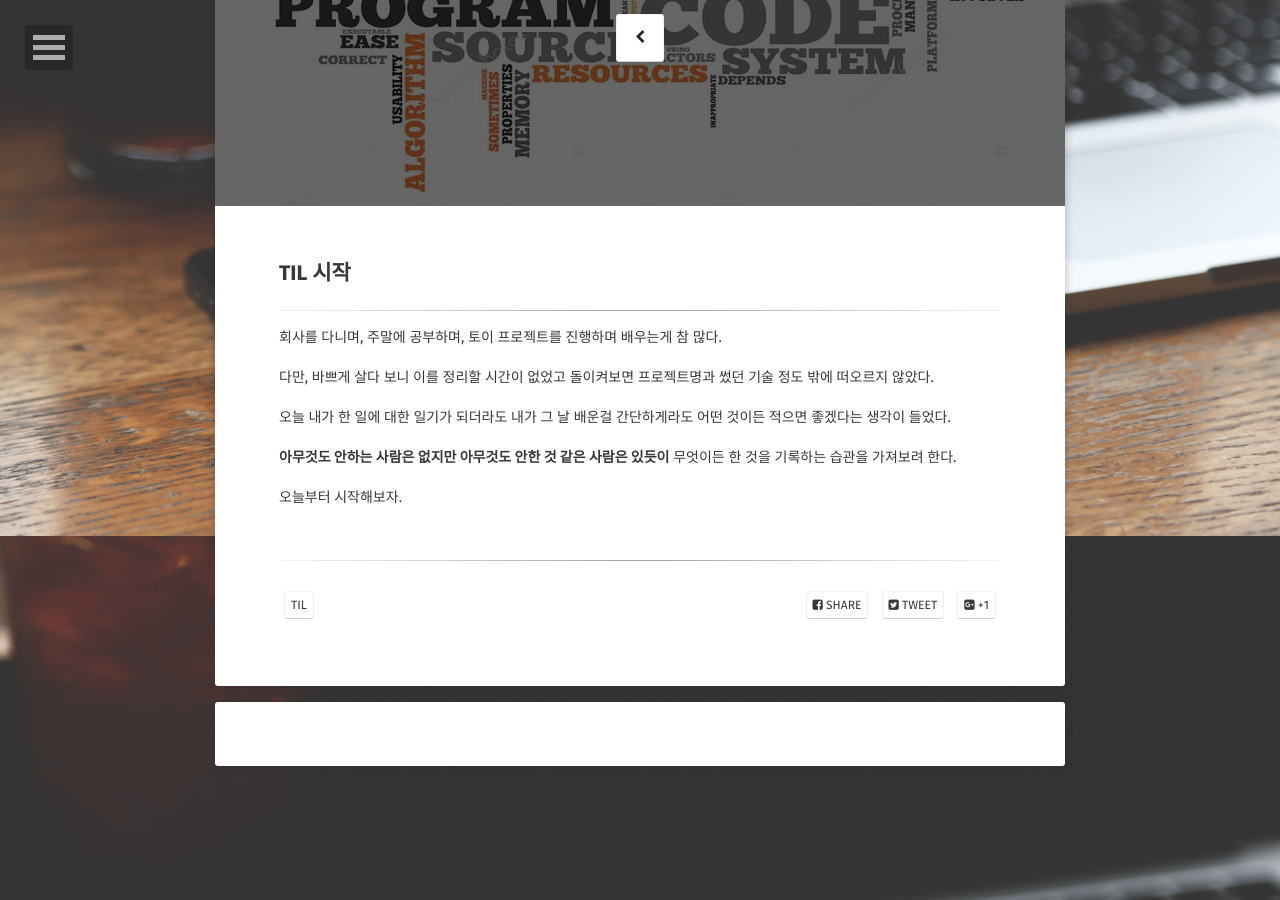
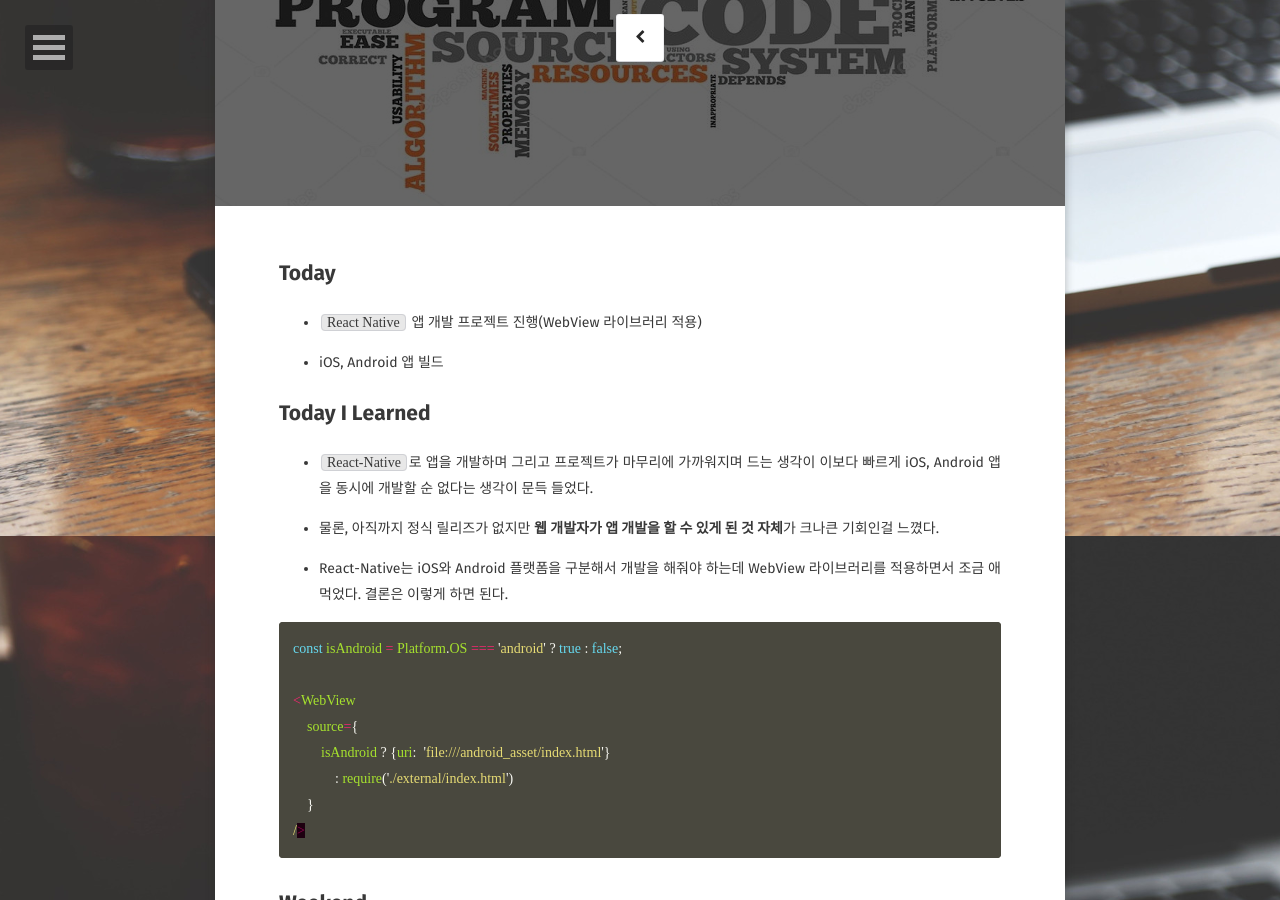
Before and after one commit to BKJang/DEVLOG, a Jekyll site: the page built from _posts/TIL/2018-12-07-TIL.md, in a window 1280 px wide and 900 px high, scrolled down 364 px. Built offline with Jekyll 4.4.1, drawn with Linux system fonts in a browser that asks for light colours; some web fonts are replaced; comment, search, counter and statistics services are not loaded; some of the changed text lies outside the part shown.

Commit message:
Commit 2018-12-07-TIL.md

````diff
--- a/_posts/TIL/2018-12-07-TIL.md
+++ b/_posts/TIL/2018-12-07-TIL.md
@@ -2,23 +2,42 @@
 layout: post
 title:  "[TIL] 181207_TIL"
 date:   2018-12-07
-excerpt: "TIL 시작"
+excerpt: "React Native 프로젝트"
 tag:
 - TIL
 comments: true
 feature: '/assets/img/TIL.jpg'
 ---
 
-## TIL 시작
+## Today
 
----
+- `React Native` 앱 개발 프로젝트 진행(WebView 라이브러리 적용)
 
-회사를 다니며, 주말에 공부하며, 토이 프로젝트를 진행하며 배우는게 참 많다.
+- iOS, Android 앱 빌드
 
-다만, 바쁘게 살다 보니 이를 정리할 시간이 없었고 돌이켜보면 프로젝트명과 썼던 기술 정도 밖에 떠오르지 않았다.
 
-오늘 내가 한 일에 대한 일기가 되더라도 내가 그 날 배운걸 간단하게라도 어떤 것이든 적으면 좋겠다는 생각이 들었다.
+## Today I Learned
 
-**아무것도 안하는 사람은 없지만 아무것도 안한 것 같은 사람은 있듯이** 무엇이든 한 것을 기록하는 습관을 가져보려 한다.
+- `React-Native`로 앱을 개발하며 그리고 프로젝트가 마무리에 가까워지며 드는 생각이 이보다 빠르게 iOS, Android 앱을 동시에 개발할 순 없다는 생각이 문득 들었다.
 
-오늘부터 시작해보자.
+
+- 물론, 아직까지 정식 릴리즈가 없지만 **웹 개발자가 앱 개발을 할 수 있게 된 것 자체**가 크나큰 기회인걸 느꼈다.
+
+- React-Native는 iOS와 Android 플랫폼을 구분해서 개발을 해줘야 하는데 WebView 라이브러리를 적용하면서 조금 애먹었다. 결론은 이렇게 하면 된다.
+
+```js
+const isAndroid = Platform.OS === 'android' ? true : false;
+
+<WebView
+    source={
+        isAndroid ? {uri:  'file:///android_asset/index.html'}
+            : require('./external/index.html')
+    }
+/>
+```
+
+## Weekend
+
+- Toy Project(JWT 로그인 연동, 회원 관리 Rest 서버 연동)
+
+- [ES6] Arrow Function
````
